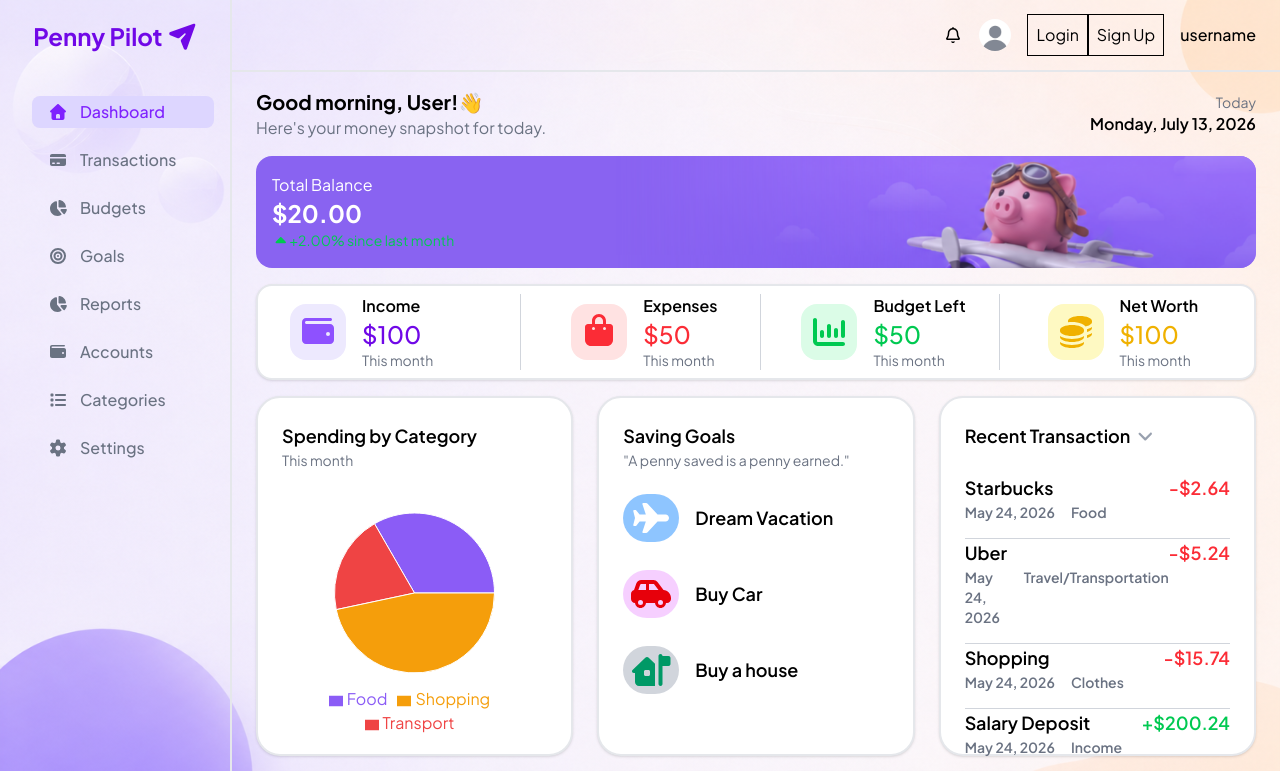
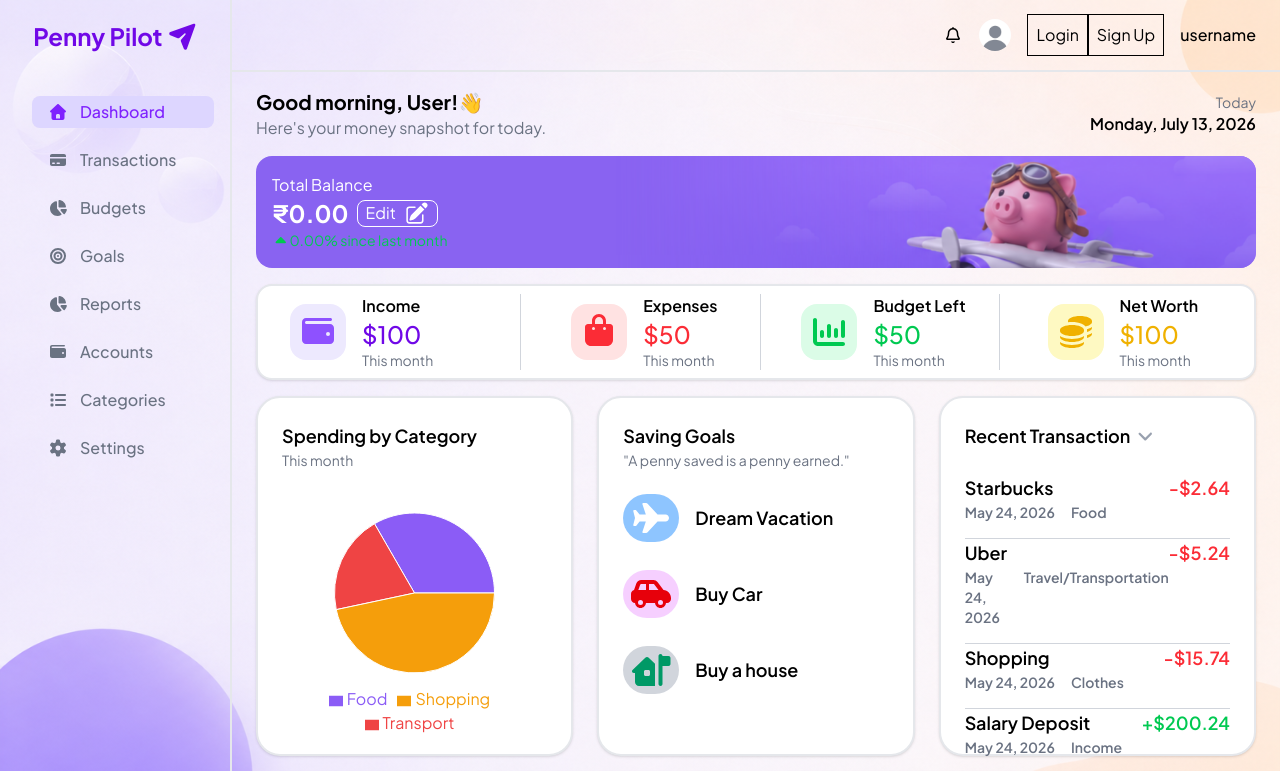
Before and after one commit to xNegi/Penny-Pilot, a Next.js app: page /dashboard in a window 1280 px wide. Shown: the top 771 px of the page. Built offline with nearby package versions, Linux system fonts and the light colour scheme.

Commit message:
created edit section for BalanceCard

```diff
--- a/components/cards/BalanceCard.jsx
+++ b/components/cards/BalanceCard.jsx
@@ -1,9 +1,34 @@
+"use client"
+
+import { HiPencilSquare } from "react-icons/hi2";
 import Image from "next/image";
 import { FontAwesomeIcon } from '@fortawesome/react-fontawesome';
 import { faSortUp , faSortDown } from '@fortawesome/free-solid-svg-icons';
+import { useState } from "react";
+
 
 export default function BalanceCard() {
+
+  const [balance, setBalance] = useState(0);
+  const [isEditing, setIsEditing] = useState(false);
+  const [newBalance, setNewBalance] = useState("")
+
+  const handleEdit = () => {
+    setNewBalance(balance.toString())
+    setIsEditing(true);
+  }
+
+   const handleSave = () => {
+    const amount = Number(newBalance);
+
+    if (isNaN(amount) || amount < 0) return;
+
+    setBalance(amount);
+    setIsEditing(false);
+  };
+
     return (
+      <>
       <div className="relative overflow-hidden h-28 flex flex-col justify-center p-4 text-white bg-[#8963f1] rounded-2xl">
         <Image
           src="/images/pigpilot.png"
@@ -15,12 +40,59 @@ export default function BalanceCard() {
 
         <div className="relative z-10">
           <p>Total Balance</p>
-          <h2 className="text-2xl font-bold">$20.00</h2>
+          <div className="flex gap-2 items-center">
+            <h2 className="text-2xl font-bold">
+              ₹{balance.toFixed(2)}
+            </h2>
+
+            <button
+              onClick={handleEdit}
+              className="flex gap-2 items-center border rounded-lg hover:text-purple-900 px-2">
+                Edit
+                <HiPencilSquare size={25} />
+            </button>
+          </div>
           <div className="flex items-center text-sm">
             <FontAwesomeIcon icon={faSortUp} className="text-green-500 mt-2" />
-            <span className="text-green-500">+2.00% since last month</span>
+            <span className="text-green-500">0.00% since last month</span>
           </div>
         </div>
       </div>
+
+      {/* Edit Modal */}
+      {isEditing && (
+        <div className="fixed inset-0 z-50 flex items-center justify-center bg-black/40">
+          <div className="bg-white rounded-xl p-6 w-80 shadow-xl">
+            <h2 className="text-xl font-bold text-gray-800">
+              Edit Balance
+            </h2>
+
+            <input
+              type="number"
+              value={newBalance}
+              onChange={(e) => setNewBalance(e.target.value)}
+              placeholder="Enter balance"
+              className="w-full mt-4 border border-gray-300 rounded-lg px-3 py-2 outline-none focus:ring-2 focus:ring-purple-500"
+            />
+
+            <div className="flex justify-end gap-3 mt-5">
+              <button
+                onClick={() => setIsEditing(false)}
+                className="px-4 py-2 rounded-lg border border-gray-300"
+              >
+                Cancel
+              </button>
+
+              <button
+                onClick={handleSave}
+                className="px-4 py-2 rounded-lg bg-purple-600 text-white"
+              >
+                Save
+              </button>
+            </div>
+          </div>
+        </div>
+      )}
+    </>
     );
 }
```
